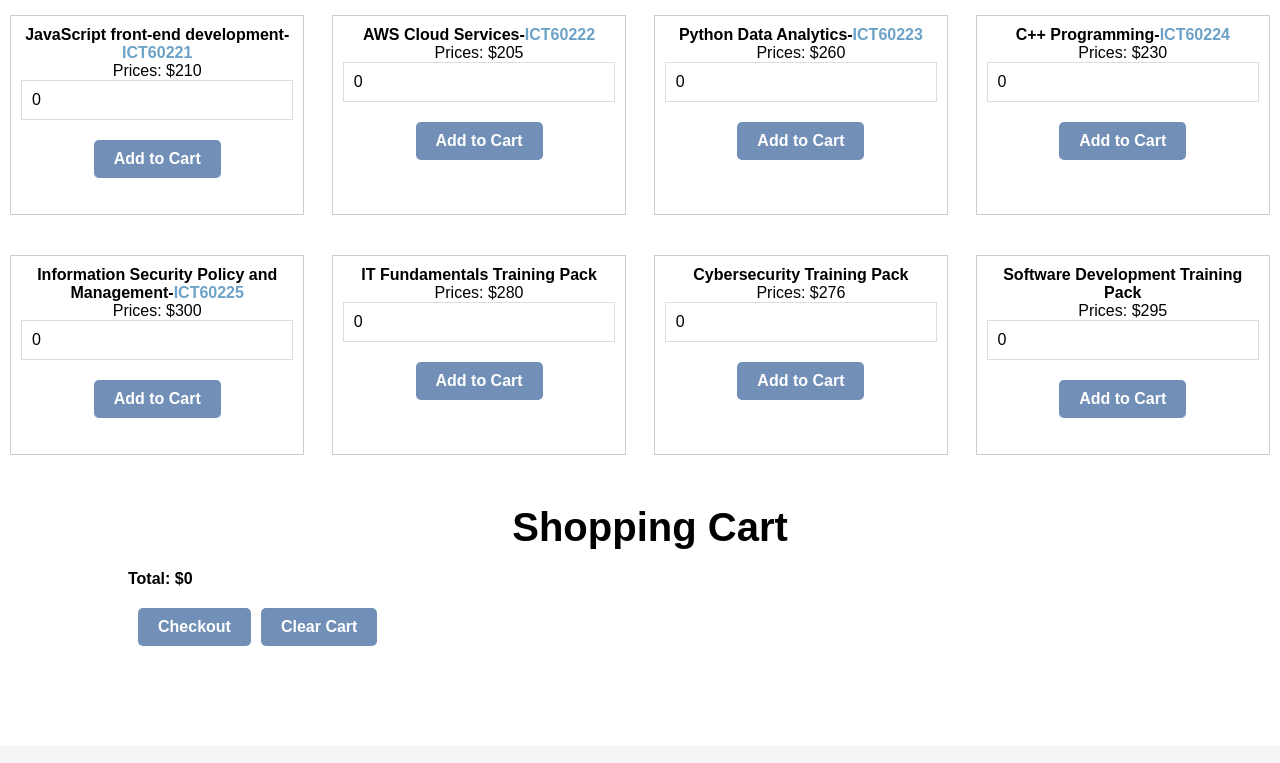
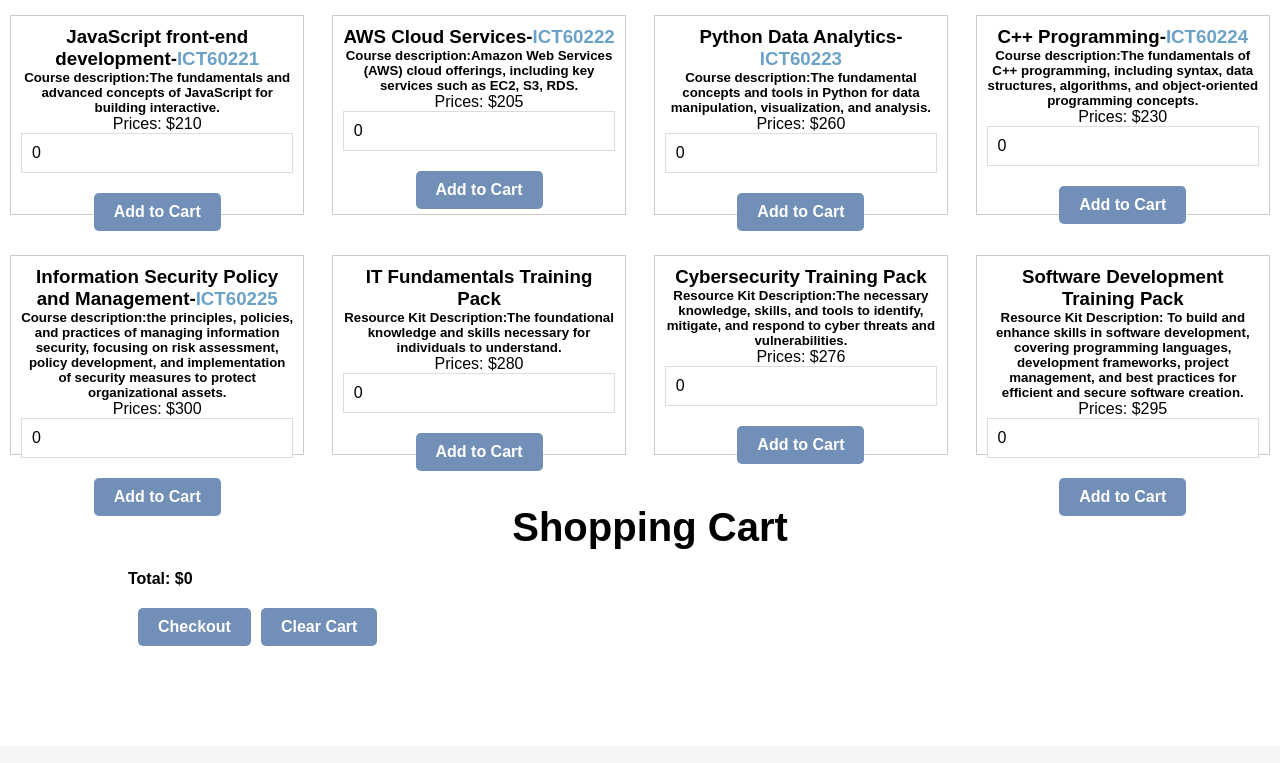
Before and after one commit to 11yuan11yuan/441-RTO, a plain HTML site: page Training.html in a window 1280 px wide. Shown: the part 208-971 px from the top of the page. Drawn offline with Linux system fonts and the light colour scheme.

Commit message:
Training.html

```diff
--- a/Training.html
+++ b/Training.html
@@ -32,29 +32,33 @@
     </ul>
   </nav>
 </header>
-<h2>Resource Kits</h2>
+<h2>Course and Resource Kits </h2>
 <div class="products">
   <div class="row">
     <div class="product" data-id="1">
-        <h4>JavaScript front-end development-<span class="colored-text">ICT60221</span></h4>
+        <h3>JavaScript front-end development-<span class="colored-text">ICT60221</span></h3>
+        <h5>Course description:The fundamentals and advanced concepts of JavaScript for building interactive.</h5>
         <p>Prices: $210</p>
         <input type="number" min="0" value="0">
         <button class="add-to-cart">Add to Cart</button>
     </div>
     <div class="product" data-id="2">
-        <h4>AWS Cloud Services-<span class="colored-text">ICT60222</span></h4>
+        <h3>AWS Cloud Services-<span class="colored-text">ICT60222</span></h3>
+        <h5>Course description:Amazon Web Services (AWS) cloud offerings, including key services such as EC2, S3, RDS.</h5>
         <p>Prices: $205</p>
         <input type="number" min="0" value="0">
         <button class="add-to-cart">Add to Cart</button>
     </div>
     <div class="product" data-id="3">
-        <h4>Python Data Analytics-<span class="colored-text">ICT60223</span></h4>
+        <h3>Python Data Analytics-<span class="colored-text">ICT60223</span></h3>
+        <h5>Course description:The fundamental concepts and tools in Python for data manipulation, visualization, and analysis.</h5>
         <p>Prices: $260</p>
         <input type="number" min="0" value="0">
         <button class="add-to-cart">Add to Cart</button>
     </div>
     <div class="product" data-id="4">
-        <h4>C++ Programming-<span class="colored-text">ICT60224</span></h4>
+        <h3>C++ Programming-<span class="colored-text">ICT60224</span></h3>
+        <h5>Course description:The fundamentals of C++ programming, including syntax, data structures, algorithms, and object-oriented programming concepts.</h5>
         <p>Prices: $230</p>
         <input type="number" min="0" value="0">
         <button class="add-to-cart">Add to Cart</button>
@@ -62,25 +66,29 @@
   </div>
   <div class="row">
     <div class="product" data-id="5">
-        <h4>Information Security Policy and Management-<span class="colored-text">ICT60225</span></h4>
+        <h3>Information Security Policy and Management-<span class="colored-text">ICT60225</span></h3>
+        <h5>Course description:the principles, policies, and practices of managing information security, focusing on risk assessment, policy development, and implementation of security measures to protect organizational assets.</h5>
         <p>Prices: $300</p>
         <input type="number" min="0" value="0">
         <button class="add-to-cart">Add to Cart</button>
     </div>
     <div class="product" data-id="6">
-      <h4>IT Fundamentals Training Pack</h4>
+      <h3>IT Fundamentals Training Pack</h3>
+      <h5>Resource Kit Description:The foundational knowledge and skills necessary for individuals to understand.</h5>
       <p>Prices: $280</p>
       <input type="number" min="0" value="0">
       <button class="add-to-cart">Add to Cart</button>
     </div>
     <div class="product" data-id="7">
-      <h4>Cybersecurity Training Pack</h4>
+      <h3>Cybersecurity Training Pack</h3>
+      <h5>Resource Kit Description:The necessary knowledge, skills, and tools to identify, mitigate, and respond to cyber threats and vulnerabilities.</h5>
       <p>Prices: $276</p>
       <input type="number" min="0" value="0">
       <button class="add-to-cart">Add to Cart</button>
     </div>
     <div class="product" data-id="8">
-      <h4>Software Development Training Pack</h4>
+      <h3>Software Development Training Pack</h3>
+      <h5>Resource Kit Description: To build and enhance skills in software development, covering programming languages, development frameworks, project management, and best practices for efficient and secure software creation.</h5>
       <p>Prices: $295</p>
       <input type="number" min="0" value="0">
       <button class="add-to-cart">Add to Cart</button>
```
